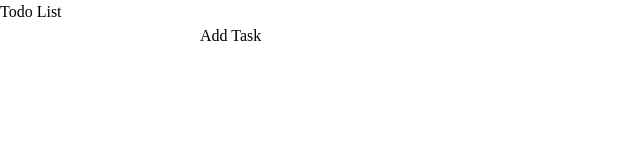
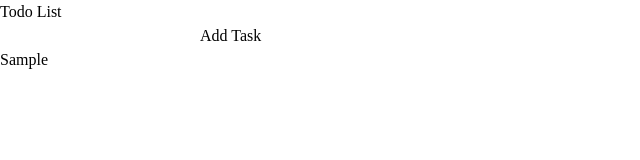
Before and after one commit to nidhi-webdev/react_thapa, a React (Vite) app in the folder project/: page / in a window 1280 px wide. Both pictures are taken after typing "Sample" into the empty fields and a click on the button "Add Task". Shown: the top 160 px of the page, without its empty margins (0-640 px from the left). Built offline with nearby package versions, Linux system fonts and the light colour scheme.

Commit message:
Showing the task on the page

```diff
--- a/project/src/projects/Todo/ToDo.jsx
+++ b/project/src/projects/Todo/ToDo.jsx
@@ -46,6 +46,18 @@ const ToDo = () => {
                     </button>
                 </form>
             </section>
+
+            <section>
+                <ul>
+                    {
+                        task.map((curTask, index) => {
+                            return <li key={index} >
+                                <span className="text-white"> {curTask} </span>
+                            </li>
+                        })
+                    }
+                </ul>
+            </section>
         </div>
     )
 }
```
